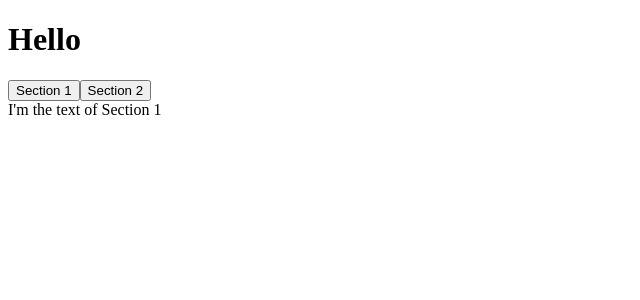
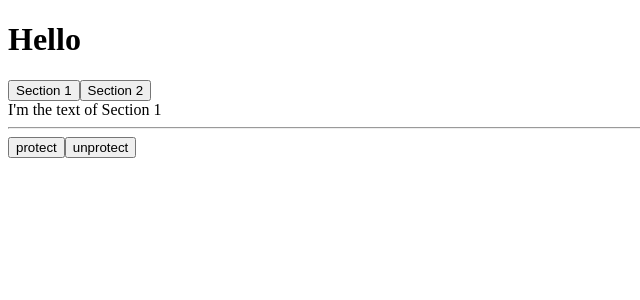
Before and after one commit to jinimong/super-hooks, a React (Create React App) app: page / in a window 1280 px wide. Shown: the top 300 px of the page, without its empty margins (0-640 px from the left). Built offline with nearby package versions, Linux system fonts and the light colour scheme.

Commit message:
Add usePreventLeave

```diff
--- a/src/App.js
+++ b/src/App.js
@@ -2,6 +2,7 @@
 import { useTab } from "./hooks/useTab";
 import { useTitle } from "./hooks/useTitle";
 import { useConfirm } from "./hooks/useConfirm";
+import { usePreventLeave } from "./hooks/usePreventLeave";
 
 const tabs = [
   {
@@ -23,6 +24,7 @@
     () => console.log("confirm !!"),
     () => console.log("cancel .."),
   );
+  const { enablePrevent, disablePrevent } = usePreventLeave();
   return (
     <div className="App">
       <h1 ref={title}>Hello</h1>
@@ -37,6 +39,9 @@
         </button>
       ))}
       <div onClick={confirm}>{currentTab.text}</div>
+      <hr />
+      <button onClick={enablePrevent}>protect</button>
+      <button onClick={disablePrevent}>unprotect</button>
     </div>
   );
 };
--- /dev/null
+++ b/src/hooks/usePreventLeave.js
@@ -0,0 +1,10 @@
+export const usePreventLeave = () => {
+  const listener = (event) => {
+    event.preventDefault();
+    event.returnValue = "";
+  };
+  const enablePrevent = () => window.addEventListener("beforeunload", listener);
+  const disablePrevent = () =>
+    window.removeEventListener("beforeunload", listener);
+  return { enablePrevent, disablePrevent };
+};
```
